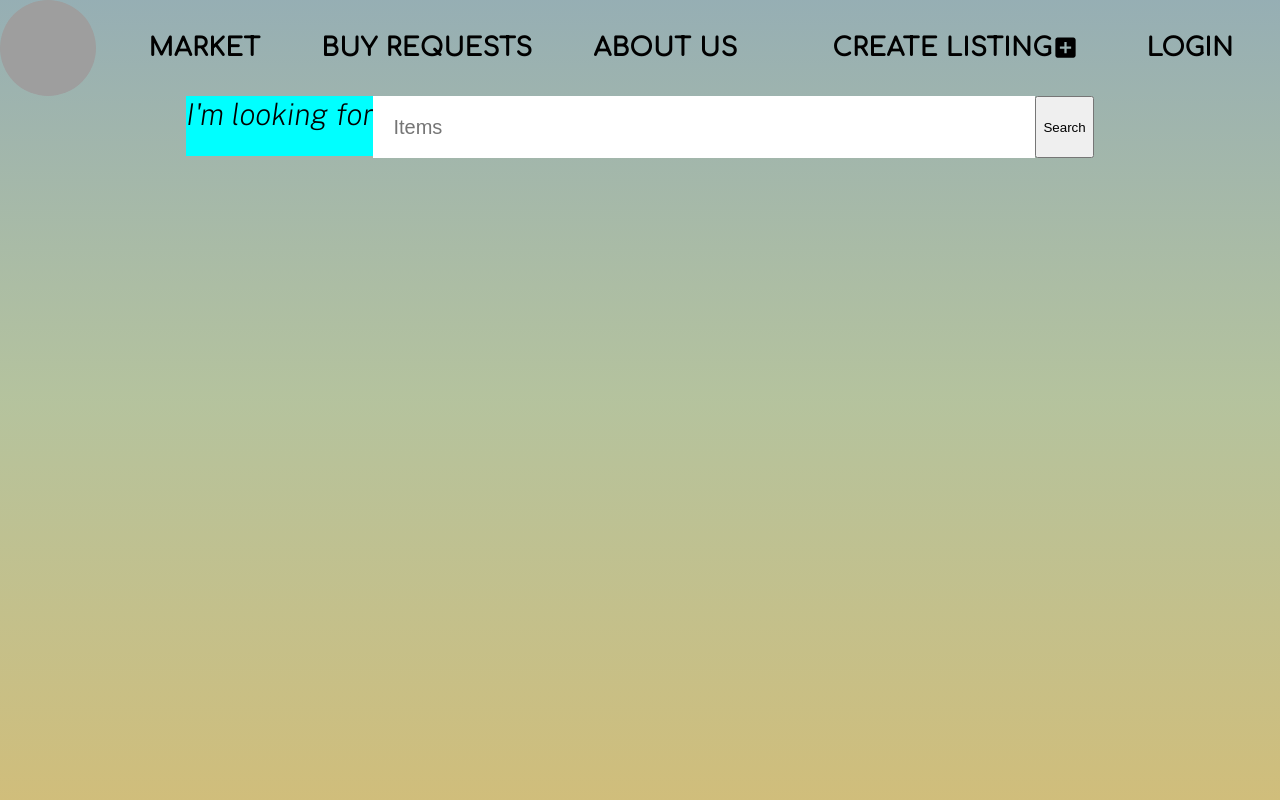
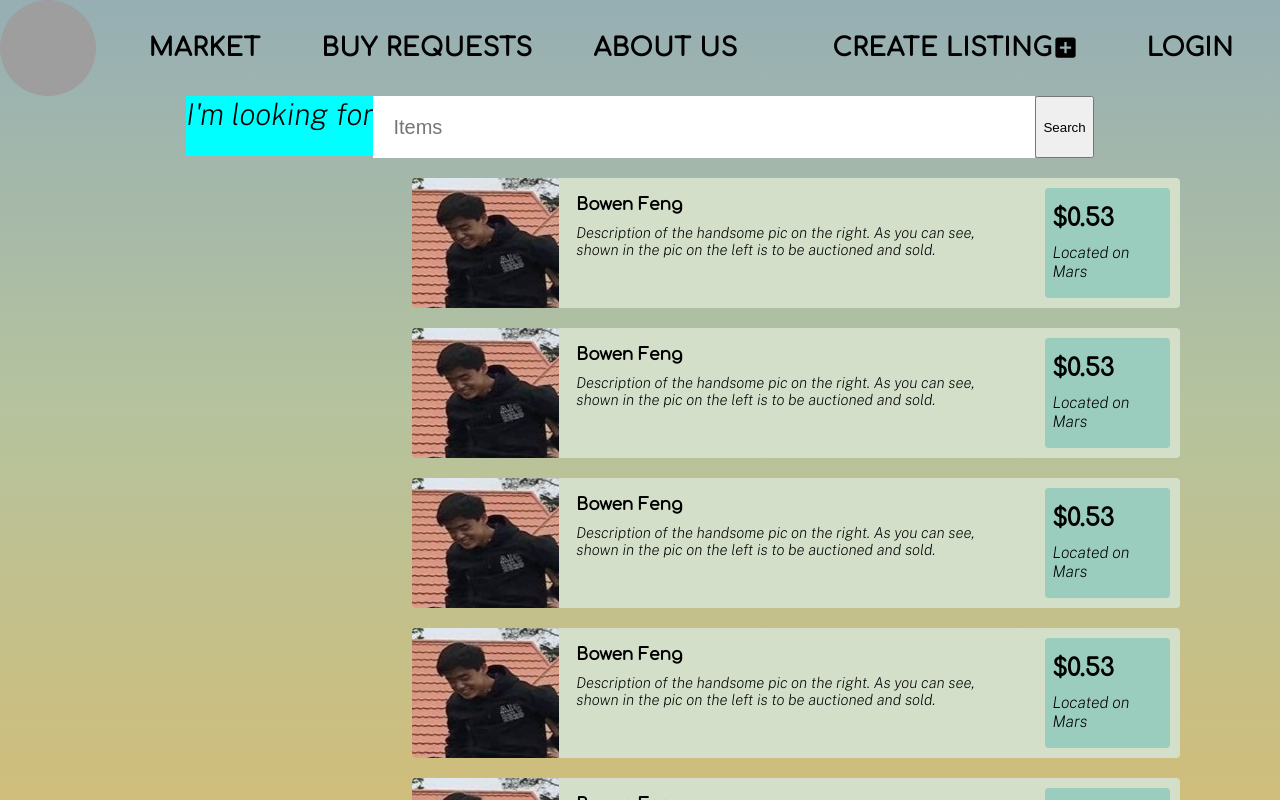
Before and after one commit to thebowenfeng/codebrew2022, a React (Create React App) app: page / in a window 1280 px wide. Both pictures are taken after a click on the button "MARKET". Shown: the top 800 px of the page. Built offline with nearby package versions, Linux system fonts and the light colour scheme; grey boxes are pictures that could not be loaded.

Commit message:
listing css

```diff
--- /dev/null
+++ b/src/Components/Listing.js
@@ -0,0 +1,29 @@
+import "../Styles/Listing.css";
+
+import Bowen from "../Photos/bowen.png";
+
+function Listing() {
+	return (
+		<div className="listing-container">
+			<img
+				className="listing-image"
+				src={Bowen}
+				alt="handsome pic of bowen feng"
+			></img>
+			<div className="description-container">
+                <h1 className="description-title">Bowen Feng</h1>
+				<p className="description-body">
+					Description of the handsome pic on the right. As you can
+					see, shown in the pic on the left is to be auctioned and
+					sold.
+				</p>
+			</div>
+            <div className="info-container">
+                <h2 className="info-price">$0.53</h2>
+                <p className="distance">Located on Mars</p>
+            </div>
+		</div>
+	);
+}
+
+export default Listing;
--- a/src/Pages/Market.js
+++ b/src/Pages/Market.js
@@ -1,4 +1,7 @@
 import "../Styles/Market.css";
+
+import Listing from "../Components/Listing";
+import { List } from "@mui/material";
 
 function Market() {
     return (
@@ -6,9 +9,7 @@ function Market() {
 			<div className="search-bar-container">
 				<form role="search" action="/" method="get">
 					<label htmlFor="header-search">
-						<span className="prompt">
-							I'm looking for
-						</span>
+						<span className="prompt">I'm looking for</span>
 					</label>
 					<input
 						type="text"
@@ -22,7 +23,16 @@ function Market() {
 			<div className="content">
 				<div className="categories"></div>
 				<div className="listings">
-                </div>
+					<Listing />
+					<Listing />
+					<Listing />
+					<Listing />
+					<Listing />
+					<Listing />
+					<Listing />
+					<Listing />
+                    <Listing />
+				</div>
 			</div>
 		</div>
 	);
--- /dev/null
+++ b/src/Styles/Listing.css
@@ -0,0 +1,45 @@
+.listing-container {
+    margin-top: 20px;
+    margin-right: 100px;
+    display: flex;
+    justify-content: space-between;
+    width: 60vw;
+    height: 130px;
+    float: right;
+    background-color: #D3DFC8;
+    border-radius: 4px;
+}
+
+.listing-image {
+    width: 20%;
+    height: 100%;
+    border-top-left-radius: 4px;
+    border-bottom-left-radius: 4px;
+}
+
+.description-container {
+    width: 60%;
+    margin: 17px;
+    /* background-color: blue; */
+}
+
+.description-title {
+    font-size: 17px;
+}
+
+.description-body {
+    margin-top: 10px;
+    font-size: 15px;
+}
+
+.info-container {
+    width: 15%;
+    margin: 10px;
+    padding: 7px;
+    border-radius: 4px;
+    display: flex;
+    flex-direction: column;
+    justify-content: space-evenly;
+    color: black;
+    background-color: rgb(154, 205, 189);
+}
--- a/src/index.css
+++ b/src/index.css
@@ -1,11 +1,16 @@
 @import url('https://fonts.googleapis.com/css2?family=Comfortaa&family=Public+Sans:ital,wght@1,200&display=swap');
 
-h1, body, p{
+h1, h2, h3, h4, h5, h6, body, p{
   -webkit-font-smoothing: antialiased;
   -moz-osx-font-smoothing: grayscale;
 }
 
-h1 {
+h1,
+h2,
+h3,
+h4,
+h5,
+h6 {
   font-family: 'Comfortaa';
 }
 
```
Also changed, not shown: src/Photos/bowen.png (added).
